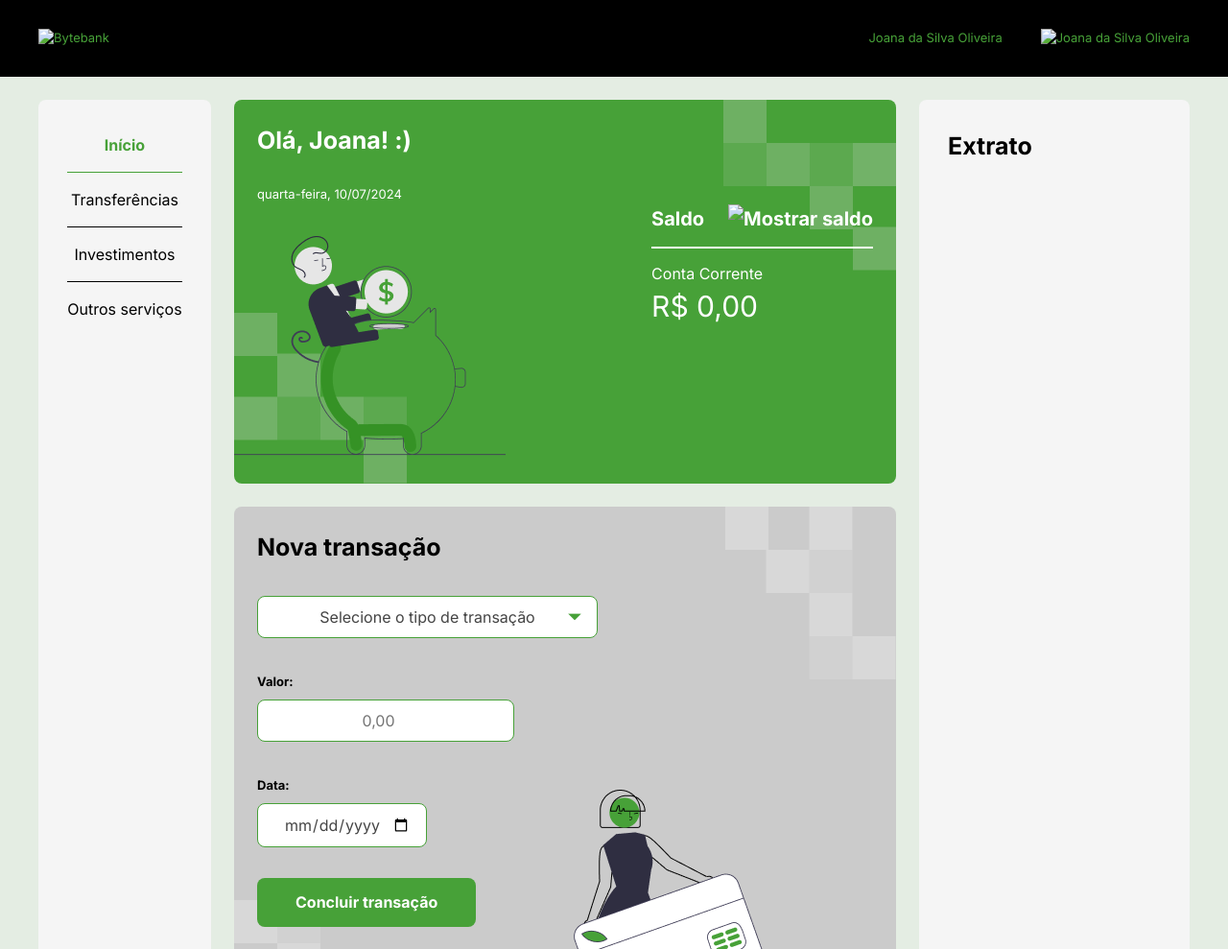
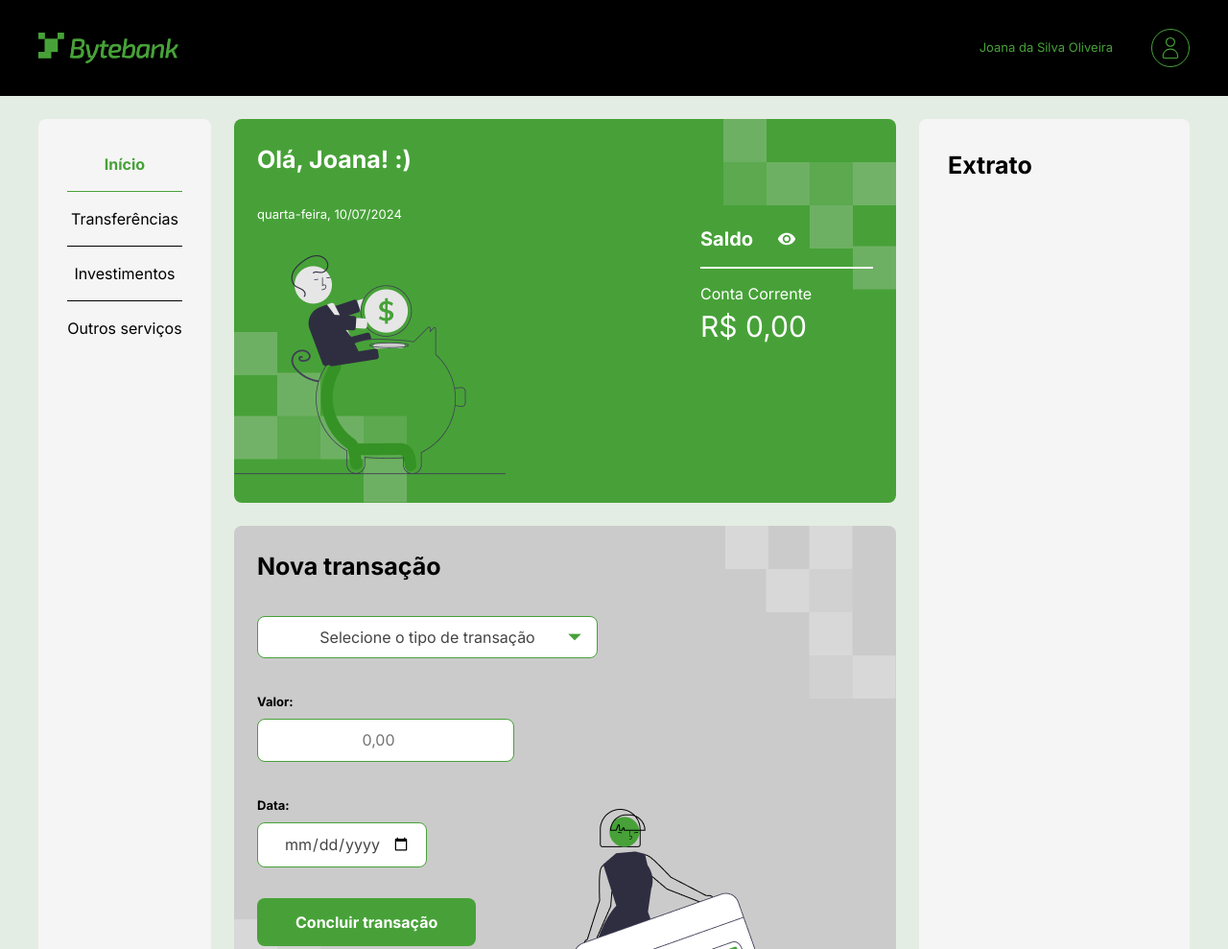
Before and after one commit to Talvezcarvalho/TypeScript-Alurabank, a plain HTML site: page index.html in a window 1280 px wide. Shown: the top 989 px of the page at 96% size. Drawn offline with Linux system fonts and the light colour scheme; files whose address does not match are found by name.

Commit message:
corrigir

```diff
--- a/index.html
+++ b/index.html
@@ -9,10 +9,10 @@
 </head>
 <body>
     <header class="topo container-padding flex">
-        <img src="images/logo-bytebank.svg" alt="Bytebank">
+        <img src="dist/images/logo-bytebank.svg" alt="Bytebank">
         <div class="usuario flex">
             <span>Joana da Silva Oliveira</span>
-            <img src="images/avatar.svg" alt="Joana da Silva Oliveira" />
+            <img src="dist/images/avatar.svg" alt="Joana da Silva Oliveira" />
         </div>
     </header>
     <main class="container-padding flex">
@@ -31,7 +31,7 @@
                 <div class="flex">
                     <div class="saldo-valor">
                         <strong>
-                            Saldo <img src="images/olho.svg" alt="Mostrar saldo" />
+                            Saldo <img src="dist/images/olho.svg" alt="Mostrar saldo" />
                         </strong>
                         <div class="cc">
                             <span>Conta Corrente</span>
```
